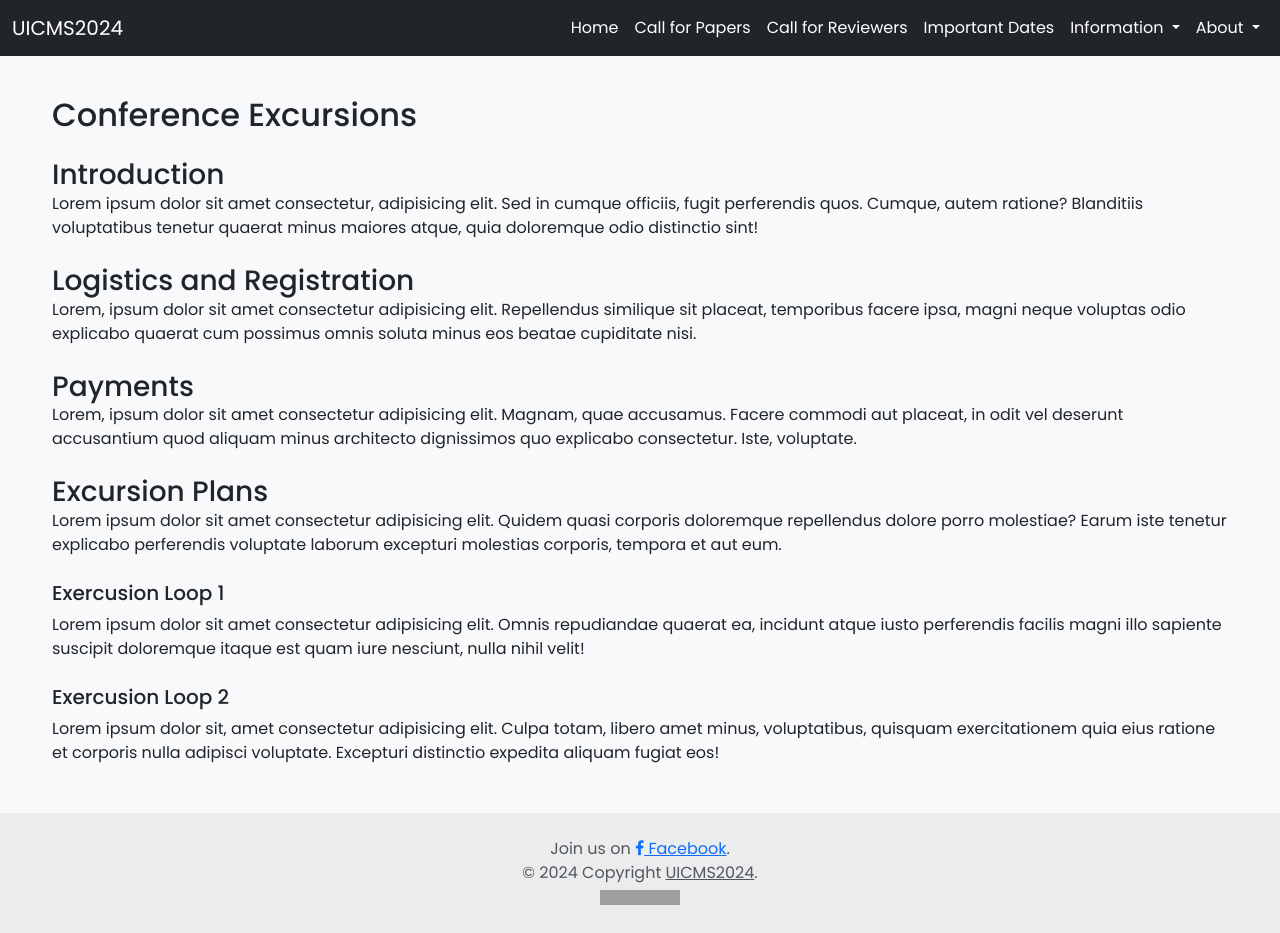
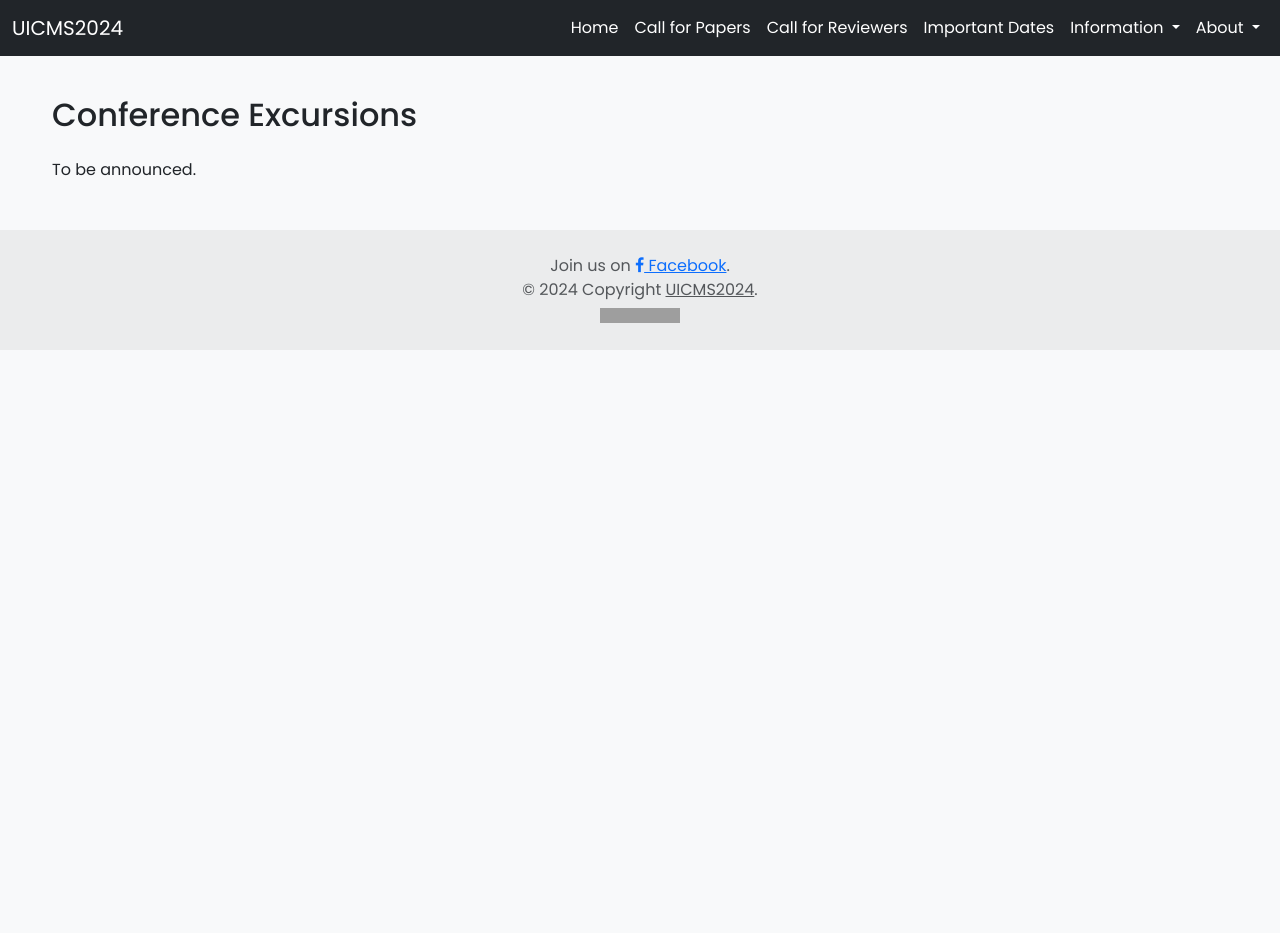
Before and after one commit to uicms2024/uicms2024.github.io, an Angular app: page /trip in a window 1280 px wide. After the commit the page ends 800 px from the top, so only its background shows below. Built offline with nearby package versions, Linux system fonts and the light colour scheme; grey boxes are pictures that could not be loaded.

Commit message:
Update excursion to "To be announced."

```diff
--- a/src/app/trip/trip.component.html
+++ b/src/app/trip/trip.component.html
@@ -1,7 +1,9 @@
 <div class="container mt-5 mb-5 pt-5">
     <h2 class="mb-4">Conference Excursions</h2>
 
-    <h3>Introduction</h3>
+    <p>To be announced.
+    </p>
+    <!-- <h3>Introduction</h3>
     <p class="mb-4">Lorem ipsum dolor sit amet consectetur, adipisicing elit. Sed in cumque officiis, fugit perferendis quos. Cumque, autem ratione? Blanditiis voluptatibus tenetur quaerat minus maiores atque, quia doloremque odio distinctio sint!</p>
 
     <h3>Logistics and Registration</h3>
@@ -17,6 +19,6 @@
     <p class="mb-4">Lorem ipsum dolor sit amet consectetur adipisicing elit. Omnis repudiandae quaerat ea, incidunt atque iusto perferendis facilis magni illo sapiente suscipit doloremque itaque est quam iure nesciunt, nulla nihil velit!</p>
 
     <h5>Exercusion Loop 2</h5>
-    <p>Lorem ipsum dolor sit, amet consectetur adipisicing elit. Culpa totam, libero amet minus, voluptatibus, quisquam exercitationem quia eius ratione et corporis nulla adipisci voluptate. Excepturi distinctio expedita aliquam fugiat eos!</p>
+    <p>Lorem ipsum dolor sit, amet consectetur adipisicing elit. Culpa totam, libero amet minus, voluptatibus, quisquam exercitationem quia eius ratione et corporis nulla adipisci voluptate. Excepturi distinctio expedita aliquam fugiat eos!</p> -->
 
 </div>
```
